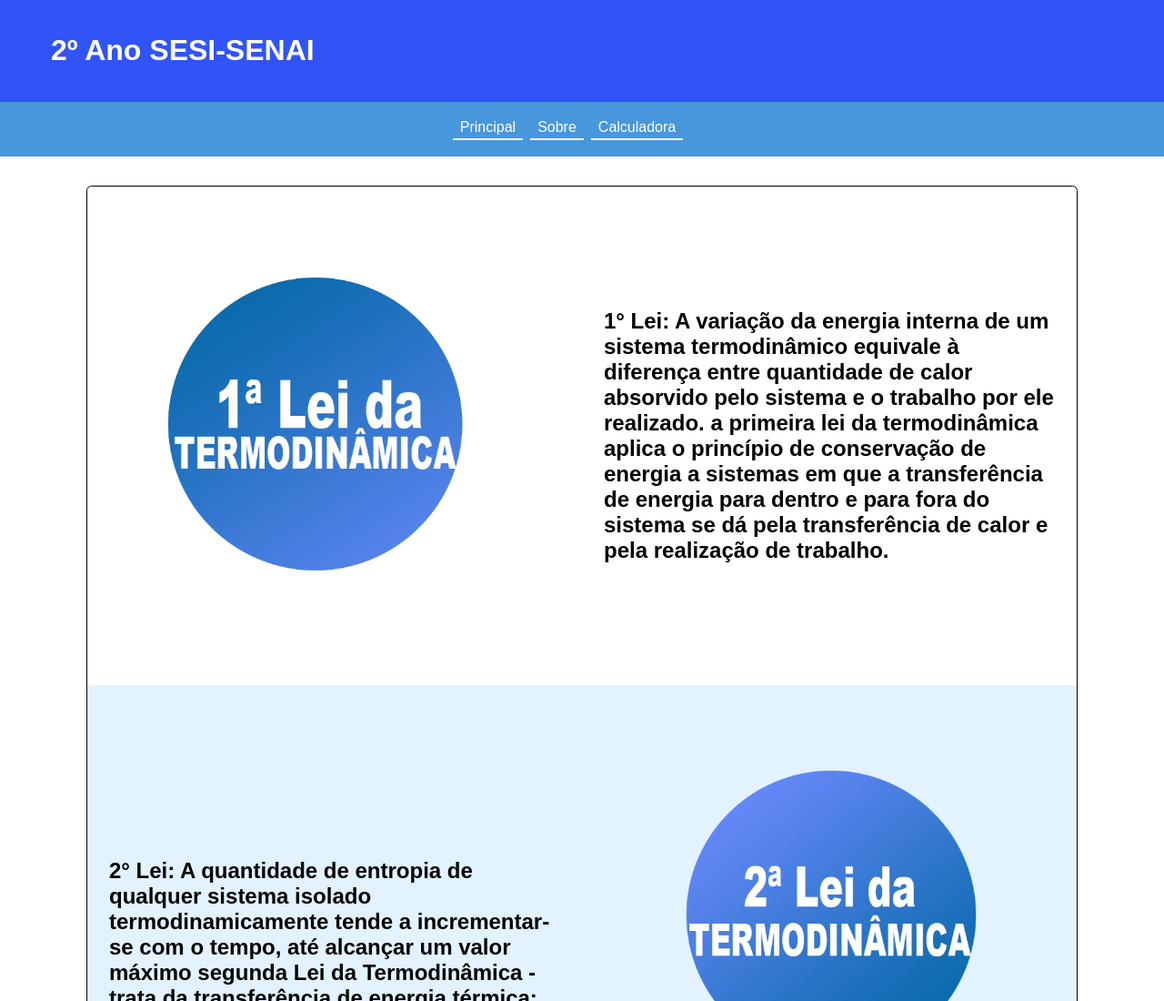
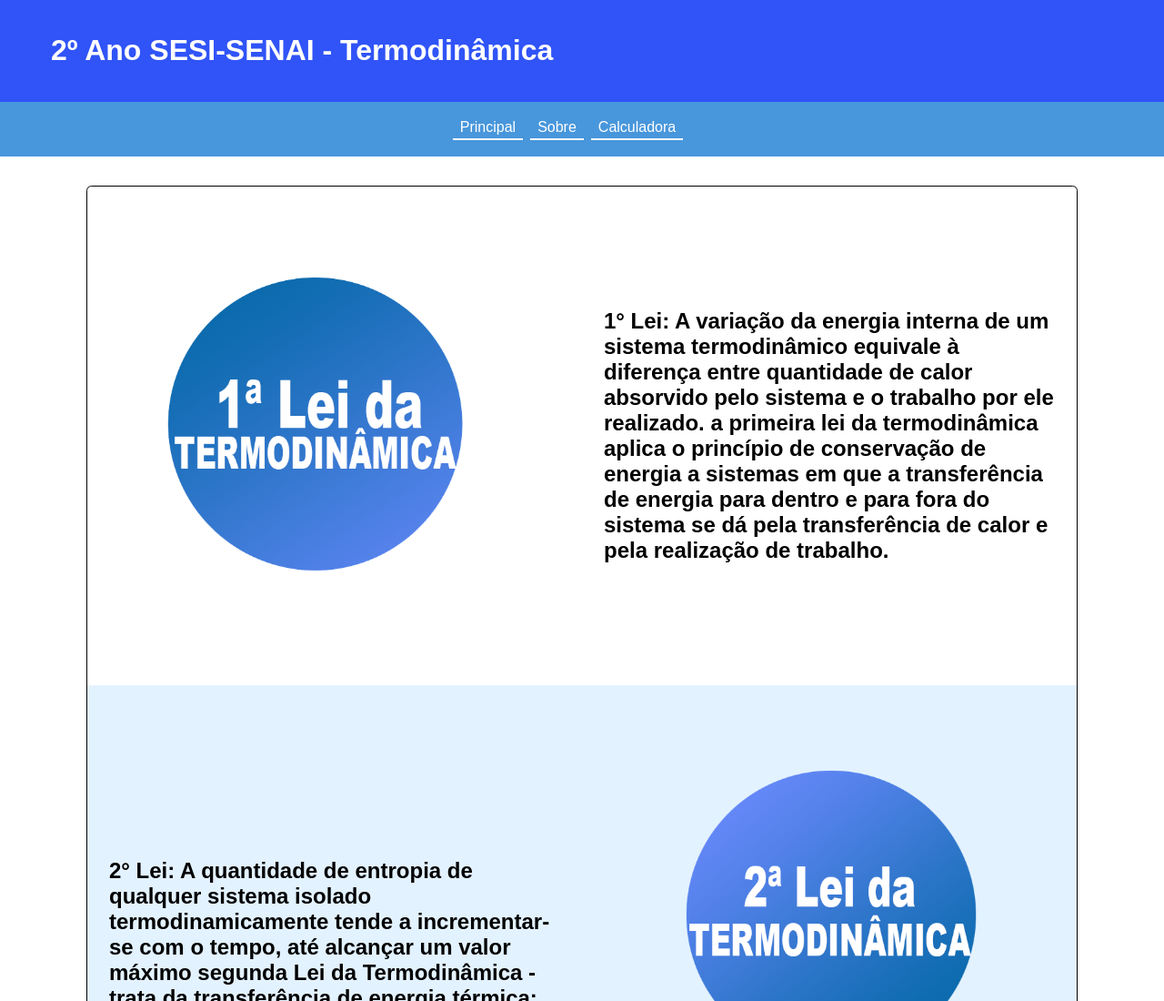
Before and after one commit to Kalangoo/Termodinamica, a plain HTML site: page calculo.html in a window 1280 px wide. Shown: the top 1100 px of the page at 91% size. Drawn offline with Linux system fonts and the light colour scheme.

Commit message:
mudança de título, teste

```diff
--- a/calculo.html
+++ b/calculo.html
@@ -11,7 +11,7 @@
 </head>
 <body>
     <header>
-        <h1><a href="">2º Ano SESI-SENAI</a></h1>
+        <h1><a href="">2º Ano SESI-SENAI - Termodinâmica</a></h1>
     </header>
 
     <nav>
```
Also changed, not shown: index.html (+1 -1 lines), sobre.html (+1 -1 lines).
